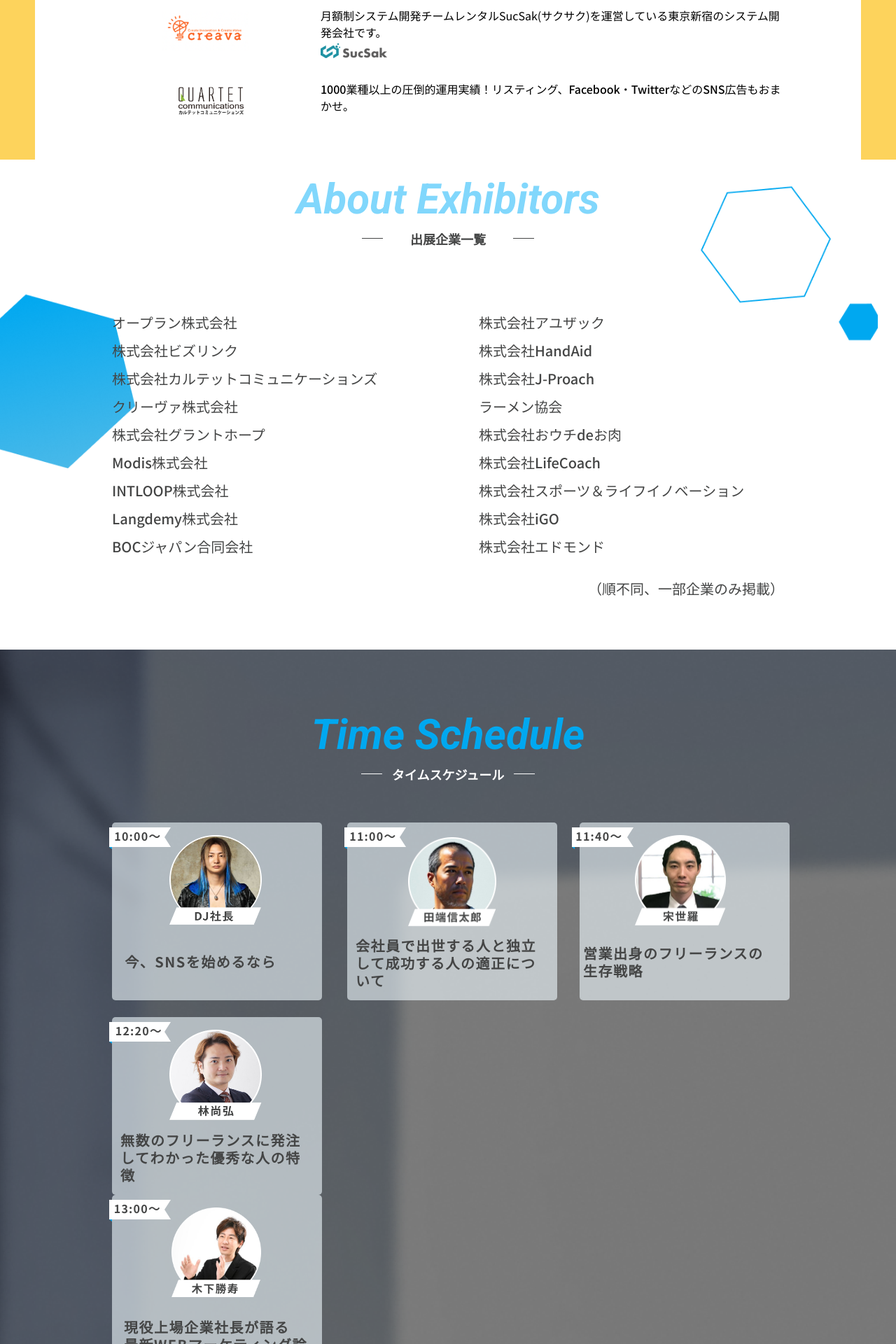
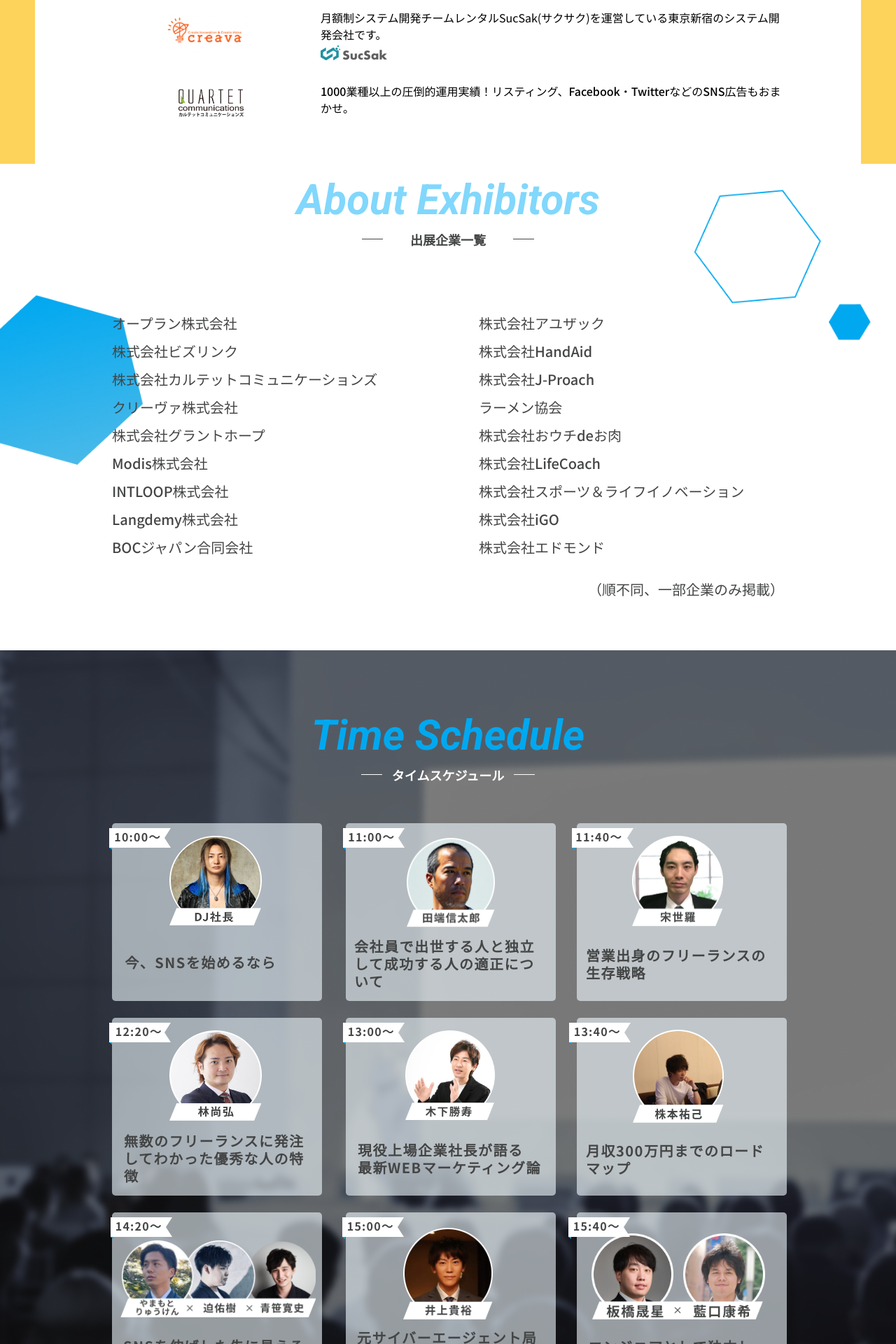
Before and after one commit to KazukiHosokawa2328/demo_week7, a PHP site: page / in a window 1280 px wide. Shown: the part 3680-5600 px from the top of the page at 70% size. Run offline with PHP 8.4, Linux system fonts and the light colour scheme.

Commit message:
[update]css PC版レイアウト修正

```diff
--- a/css/style.css
+++ b/css/style.css
@@ -2,7 +2,6 @@
 body {
   font-family: "Noto sans JP", sans-serif;
   position: relative;
-  outline: 1px solid red;
 }
 
 /*---------------------
@@ -118,7 +117,7 @@ body {
 
 .background-design-exhibitors {
   width: 98%;
-  height: 473px;
+  height: 461px;
   position: absolute;
   inset: 0;
   z-index: -1;
@@ -802,7 +817,7 @@ body {
 ---------------*/
 .pick-up {
   padding-top: 50px;
-  padding-bottom: 63px;
+  padding-bottom: 66px;
   border-left: 50px solid #fdd35c;
   border-right: 50px solid #fdd35c;
   -webkit-box-sizing: border-box;
@@ -1000,8 +1015,7 @@ body {
 //About Exhibitors
 --------------------*/
 .about-exhibitors {
-  padding-top: 91px;
-  padding-top: 27px;
+  padding-top: 22px;
   position: relative;
 }
 
@@ -1082,7 +1096,7 @@ body {
   display: grid;
   grid-template-columns: repeat(3, 1fr);
   padding-top: 60px;
-  gap: 24px 32px;
+  gap: 24px 30px;
   padding-bottom: 185px;
 }
 @media screen and (max-width: 390px) {
@@ -1241,7 +1264,7 @@ body {
   padding-left: 5px;
 }
 .card--3 .time-schedule__card-time {
-  left: -11px;
+  left: -7px;
 }
 @media screen and (max-width: 390px) {
   .card--3 .time-schedule__card-time {
@@ -1269,7 +1292,8 @@ body {
 .card--3 p {
   width: 270px;
   text-align: left;
-  padding-top: 24px;
+  padding-top: 26px;
+  padding-left: 8px;
   line-height: 1.25;
 }
 @media screen and (max-width: 390px) {
@@ -1303,10 +1327,10 @@ body {
   }
 }
 .card--4 p {
-  width: 270px;
+  width: 280px;
   text-align: left;
   padding-top: 13px;
-  padding-left: 12px;
+  padding-left: 17px;
   line-height: 1.25;
 }
 @media screen and (max-width: 390px) {
@@ -1366,9 +1390,9 @@ body {
 }
 .card--6 img {
   padding-top: 17px;
-  padding-right: 23px;
+  padding-right: 16px;
   height: 154px;
-  width: 150px;
+  width: 146px;
 }
 @media screen and (max-width: 390px) {
   .card--6 img {
@@ -1381,8 +1405,8 @@ body {
 .card--6 p {
   width: 275px;
   text-align: left;
-  padding-top: 24px;
-  padding-left: 2px;
+  padding-top: 23px;
+  padding-left: 8px;
   line-height: 1.25;
 }
 @media screen and (max-width: 390px) {
@@ -1400,12 +1424,12 @@ body {
   }
 }
 .card--7 .time-schedule__card-img img[src="./img/card-7.png"] {
-  width: 280px;
-  height: 170px;
+  width: 297px;
+  height: 165px;
   -o-object-fit: contain;
      object-fit: contain;
-  padding-top: 17px;
-  padding-right: 0;
+  margin-top: 13px;
+  padding-right: 8px;
 }
 @media screen and (max-width: 390px) {
   .card--7 .time-schedule__card-img img[src="./img/card-7.png"] {
@@ -1484,12 +1509,12 @@ body {
   }
 }
 .card--9 img[src="./img//card-9.png"] {
-  width: 264px;
+  width: 259px;
   height: 169px;
   -o-object-fit: contain;
      object-fit: contain;
-  padding-top: 22px;
-  padding-right: 19px;
+  padding-top: 18px;
+  padding-right: 11px;
 }
 @media screen and (max-width: 390px) {
   .card--9 img[src="./img//card-9.png"] {
--- a/index.html
+++ b/index.html
@@ -389,19 +389,12 @@
               営業出身のフリーランスの生存戦略
             </p>
           </div>
-          <button class="card-open">Read more</button>
-          <div class="card-open__contents">
           <div class="time-schedule__card card--4">
             <div class="time-schedule__card-time">
               <span>12:20〜</span>
             </div>
             <div class="time-schedule__card-img">
-                <img
-                  src="./img/card-4.png"
-                  alt=""
-                  width="126px"
-                  height="126px"
-                />
+              <img src="./img/card-4.png" alt="" width="126px" height="126px" />
             </div>
             <p class="time-schedule__card-text">
               無数のフリーランスに発注してわかった優秀な人の特徴
@@ -412,12 +405,7 @@
               <span>13:00〜</span>
             </div>
             <div class="time-schedule__card-img">
-                <img
-                  src="./img/card-5.png"
-                  alt=""
-                  width="126px"
-                  height="126px"
-                />
+              <img src="./img/card-5.png" alt="" width="126px" height="126px" />
             </div>
             <p class="time-schedule__card-text">
               現役上場企業社長が語る 最新WEBマーケティング論
@@ -428,12 +416,7 @@
               <span>13:40〜</span>
             </div>
             <div class="time-schedule__card-img">
-                <img
-                  src="./img/card-6.png"
-                  alt=""
-                  width="126px"
-                  height="126px"
-                />
+              <img src="./img/card-6.png" alt="" width="126px" height="126px" />
             </div>
             <p class="time-schedule__card-text">
               月収300万円までのロードマップ
@@ -444,28 +427,16 @@
               <span>14:20〜</span>
             </div>
             <div class="time-schedule__card-img">
-                <img
-                  src="./img/card-7.png"
-                  alt=""
-                  width="126px"
-                  height="126px"
-                />
+              <img src="./img/card-7.png" alt="" width="126px" height="126px" />
             </div>
-              <p class="time-schedule__card-text">
-                SNSを伸ばした先に見える世界
-              </p>
+            <p class="time-schedule__card-text">SNSを伸ばした先に見える世界</p>
           </div>
           <div class="time-schedule__card card--8">
             <div class="time-schedule__card-time">
               <span>15:00〜</span>
             </div>
             <div class="time-schedule__card-img">
-                <img
-                  src="./img/card-8.png"
-                  alt=""
-                  width="126px"
-                  height="126px"
-                />
+              <img src="./img/card-8.png" alt="" width="126px" height="126px" />
             </div>
             <p class="time-schedule__card-text">
               元サイバーエージェント局長による広告業界の未来予想図
@@ -534,7 +505,7 @@
             <p class="time-schedule__card-text"></p>
           </div>
         </div>
-        </div>
+        <button class="card-open">Read more</button>
       </div>
     </section>
 
@@ -574,11 +545,14 @@
         </div>
       </div>
       <div class="footer__small-wrapper">
+        <div class="footer__row">
           <div class="footer__company">運営会社</div>
           <img src="./img/logo.png" alt="" class="footer__logo" />
           <div class="footer__privacy">個人情報保護方針</div>
         </div>
+      </div>
     </footer>
+
     <button class="window-button">
       申し込みはこちら<img src="./img/line-brand-icon-1.png" alt="" />
     </button>
--- a/js/style.js
+++ b/js/style.js
@@ -1,6 +1,5 @@
 $(function () {
-  $(".card-open").click(function () {
-    $(this).next().slideToggle(300);
-    $(this).toggleClass("not-active");
+  $(".card-open").on("click", function () {
+    $(".time-schedule__card:nth-child(n+4)").toggleClass("is-open");
   });
 });
--- a/scss/style.scss
+++ b/scss/style.scss
@@ -14,7 +14,6 @@ $breakpoints: (
 body {
   font-family: "Noto sans JP", sans-serif;
   position: relative;
-  outline: 1px solid red;
 }
 
 /*---------------------
@@ -135,7 +134,7 @@ body {
 
 .background-design-exhibitors {
   width: 98%;
-  height: 473px;
+  height: 461px;
   position: absolute;
   inset: 0;
   z-index: -1;
@@ -544,6 +543,13 @@ body {
 .event__detail-venue {
   @include mq(sp) {
     display: none;
+  }
+}
+
+.event__detail-sp {
+  display: none;
+  @include mq(sp) {
+    display: block;
   }
 }
 
@@ -572,8 +578,13 @@ body {
 }
 
 .event__detail-venue--sp {
-  margin-bottom: 8px;
-}
+  display: none;
+  @include mq(sp) {
+    display: block;
+    margin-bottom: 8px;
+  }
+}
+
 .event__detail-people--sp {
   display: none;
   @include mq(sp) {
@@ -779,7 +791,7 @@ body {
 ---------------*/
 .pick-up {
   padding-top: 50px;
-  padding-bottom: 63px;
+  padding-bottom: 66px;
   border-left: 50px solid #fdd35c;
   border-right: 50px solid #fdd35c;
   box-sizing: border-box;
@@ -941,8 +953,7 @@ body {
 //About Exhibitors
 --------------------*/
 .about-exhibitors {
-  padding-top: 91px;
-  padding-top: 27px;
+  padding-top: 22px;
   position: relative;
 }
 
@@ -1021,7 +1032,7 @@ body {
   display: grid;
   grid-template-columns: repeat(3, 1fr);
   padding-top: 60px;
-  gap: 24px 32px;
+  gap: 24px 30px;
   padding-bottom: 185px;
 
   @include mq(sp) {
@@ -1056,7 +1067,15 @@ body {
     flex-direction: row-reverse;
     align-items: center;
     margin-bottom: 10px;
-  }
+
+    &:nth-child(n + 4) {
+      display: none;
+    }
+  }
+}
+
+.time-schedule__card.is-open {
+  display: flex;
 }
 
 .time-schedule__card-time {
@@ -1172,7 +1191,7 @@ body {
   padding-left: 5px;
 
   .time-schedule__card-time {
-    left: -11px;
+    left: -7px;
     @include mq(sp) {
       left: -7px;
     }
@@ -1199,7 +1218,8 @@ body {
   p {
     width: calc(300px - 15px - 15px);
     text-align: left;
-    padding-top: 24px;
+    padding-top: 26px;
+    padding-left: 8px;
     line-height: 1.25;
 
     @include mq(sp) {
@@ -1235,10 +1255,10 @@ body {
   }
 
   p {
-    width: calc(300px - 15px - 15px);
+    width: calc(300px - 10px - 10px);
     text-align: left;
     padding-top: 13px;
-    padding-left: 12px;
+    padding-left: 17px;
     line-height: 1.25;
 
     @include mq(sp) {
@@ -1299,9 +1319,9 @@ body {
 
   img {
     padding-top: 17px;
-    padding-right: 23px;
+    padding-right: 16px;
     height: 154px;
-    width: 150px;
+    width: 146px;
 
     @include mq(sp) {
       width: 85px;
@@ -1314,8 +1334,8 @@ body {
   p {
     width: calc(300px - 15px - 10px);
     text-align: left;
-    padding-top: 24px;
-    padding-left: 2px;
+    padding-top: 23px;
+    padding-left: 8px;
     line-height: 1.25;
 
     @include mq(sp) {
@@ -1334,11 +1354,11 @@ body {
 
   .time-schedule__card-img {
     img[src="./img/card-7.png"] {
-      width: 280px;
-      height: 170px;
+      width: 297px;
+      height: 165px;
       object-fit: contain;
-      padding-top: 17px;
-      padding-right: 0;
+      margin-top: 13px;
+      padding-right: 8px;
 
       @include mq(sp) {
         margin-right: 8px;
@@ -1419,11 +1440,11 @@ body {
 
   img[src="./img//card-9.png"]
   {
-    width: 264px;
+    width: 259px;
     height: 169px;
     object-fit: contain;
-    padding-top: 22px;
-    padding-right: 19px;
+    padding-top: 18px;
+    padding-right: 11px;
 
     @include mq(sp) {
       width: 185px;
@@ -1550,10 +1571,10 @@ body {
 
   img[src="./img/card-12.png"] {
     width: 250px;
-    height: 147px;
+    height: 151px;
     object-fit: contain;
-    margin-top: 33px;
-    padding-right: 5px;
+    margin-top: 30px;
+    margin-right: 2px;
 
     @include mq(sp) {
       width: 175px;
@@ -1724,22 +1767,13 @@ body {
   font-weight: 500;
   line-height: 20px;
   text-align: center;
-  margin-right: 82px;
+  width: 222px;
+  margin-right: 20px;
 
   @include mq(sp) {
     font-size: 9.117px;
     line-height: 13.024px;
     margin-right: 0;
-  }
-}
-
-small {
-  img {
-    width: 219px;
-
-    @include mq(sp) {
-      width: 150px;
-    }
   }
 }
 
@@ -1840,11 +1874,6 @@ small {
     line-height: 1;
   }
 }
-.card-open__contents {
-  @include mq(sp) {
-    display: none;
-  }
-}
 
 .not-active {
   display: none;
```
Also changed, not shown: other parts of css/style.css (+72 -32 lines), other parts of scss/style.scss (+36 -12 lines). Lines whose indentation alone changed are shown as unchanged.
